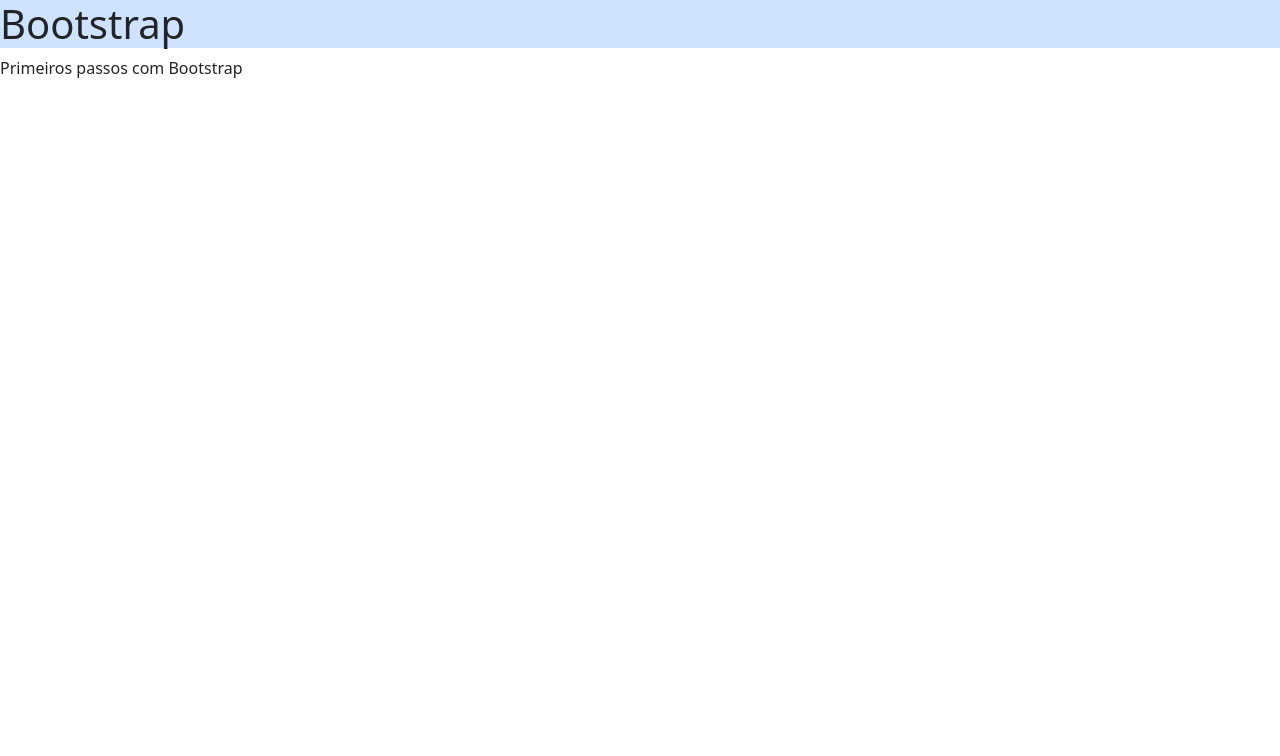
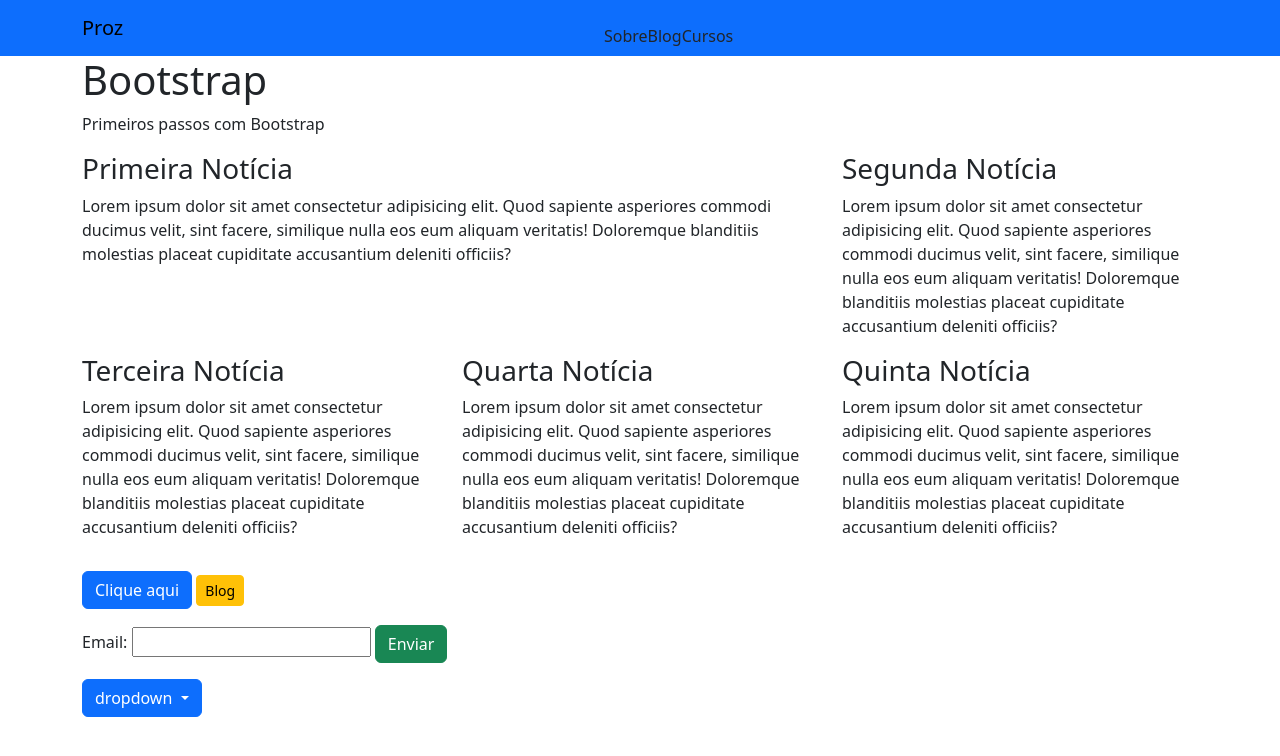
Before and after one commit to jsrgodoy/aulas_proz, a plain HTML site: page Bootstrap_aula/index.html in a window 1280 px wide. Drawn offline with nearby package versions, Linux system fonts and the light colour scheme.

Commit message:
aula Bootstrap

```diff
--- a/Bootstrap_aula/index.html
+++ b/Bootstrap_aula/index.html
@@ -15,10 +15,115 @@
       integrity="sha384-C6RzsynM9kWDrMNeT87bh95OGNyZPhcTNXj1NW7RuBCsyN/o0jlpcV8Qyq46cDfL"
       crossorigin="anonymous"
     ></script>
-    <title>Document</title>
+    <script defer src="./script.js"></script>
+    <title>Bootstrap</title>
   </head>
   <body>
-    <h1 class="bg-primary-subtle">Bootstrap</h1>
-    <p>Primeiros passos com Bootstrap</p>
+    <nav class="navbar navbar-expand-sm bg-primary">
+      <div class="container">
+        <a href="/" class="navbar-brand">Proz</a>
+        <button
+          class="navbar-toggler"
+          data-bs-toggle="collapse"
+          data-bs-target="#navegacaoCollapsavel"
+        >
+          <span class="navbar-toggler-icon"> </span>
+        </button>
+        <div
+          class="navbar-collapse collapse justify-content-center"
+          id="navegacaoCollapsavel"
+        >
+          <ul class="navbar-nav">
+            <li class="nav-item"><a class="nav-link" href="#"></a>Sobre</li>
+            <li class="nav-item"><a class="nav-link" href="#"></a>Blog</li>
+            <li class="nav-item"><a class="nav-link" href="#"></a>Cursos</li>
+          </ul>
+        </div>
+      </div>
+    </nav>
+    <div class="container">
+      <h1 class="">Bootstrap</h1>
+      <p>Primeiros passos com Bootstrap</p>
+
+      <div class="row row-cols-md-2 row-cols-lg-3">
+        <div class="col-12 col-md-12 col-lg-8">
+          <section>
+            <h3>Primeira Notícia</h3>
+            <p>
+              Lorem ipsum dolor sit amet consectetur adipisicing elit. Quod
+              sapiente asperiores commodi ducimus velit, sint facere, similique
+              nulla eos eum aliquam veritatis! Doloremque blanditiis molestias
+              placeat cupiditate accusantium deleniti officiis?
+            </p>
+          </section>
+        </div>
+        <div class="col-12">
+          <section>
+            <h3>Segunda Notícia</h3>
+            <p>
+              Lorem ipsum dolor sit amet consectetur adipisicing elit. Quod
+              sapiente asperiores commodi ducimus velit, sint facere, similique
+              nulla eos eum aliquam veritatis! Doloremque blanditiis molestias
+              placeat cupiditate accusantium deleniti officiis?
+            </p>
+          </section>
+        </div>
+        <div class="col-12">
+          <section>
+            <h3>Terceira Notícia</h3>
+            <p>
+              Lorem ipsum dolor sit amet consectetur adipisicing elit. Quod
+              sapiente asperiores commodi ducimus velit, sint facere, similique
+              nulla eos eum aliquam veritatis! Doloremque blanditiis molestias
+              placeat cupiditate accusantium deleniti officiis?
+            </p>
+          </section>
+        </div>
+        <div class="col-12">
+          <section>
+            <h3>Quarta Notícia</h3>
+            <p>
+              Lorem ipsum dolor sit amet consectetur adipisicing elit. Quod
+              sapiente asperiores commodi ducimus velit, sint facere, similique
+              nulla eos eum aliquam veritatis! Doloremque blanditiis molestias
+              placeat cupiditate accusantium deleniti officiis?
+            </p>
+          </section>
+        </div>
+        <div class="col-12">
+          <section>
+            <h3>Quinta Notícia</h3>
+            <p>
+              Lorem ipsum dolor sit amet consectetur adipisicing elit. Quod
+              sapiente asperiores commodi ducimus velit, sint facere, similique
+              nulla eos eum aliquam veritatis! Doloremque blanditiis molestias
+              placeat cupiditate accusantium deleniti officiis?
+            </p>
+          </section>
+        </div>
+      </div>
+      <p></p>
+      <button class="btn btn-primary">Clique aqui</button>
+      <a href="#" class="btn btn-warning btn-sm">Blog</a>
+      <p></p>
+      <label for="input-email">Email:</label>
+      <input type="email" name="email" id="input-email" />
+      <button class="btn btn-success" id="btn-email">Enviar</button>
+      <p></p>
+
+      <div class="dropdown">
+        <button
+          class="btn btn-primary dropdown-toggle"
+          data-bs-toggle="dropdown"
+        >
+          dropdown
+        </button>
+        <ul class="dropdown-menu">
+          <li class="dropdown-item">Item 01</li>
+          <li class="dropdown-item">Item 02</li>
+          <li class="dropdown-item">Item 03</li>
+        </ul>
+      </div>
+    </div>
   </body>
 </html>
--- /dev/null
+++ b/Bootstrap_aula/script.js
@@ -0,0 +1,11 @@
+const inputEmail = document.querySelector('#input-email');
+const btnEmail = document.querySelector('#btn-email');
+
+inputEmail.addEventListener('keyup', (e) => {
+if (e.target.value =='') {
+btnEmail.setAttribute('disabled', 'true');
+} else {
+    btnEmail.removeAttribute('disabled')
+}
+
+})
```
